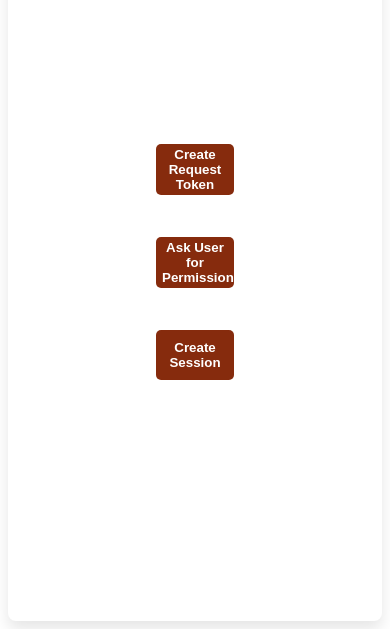
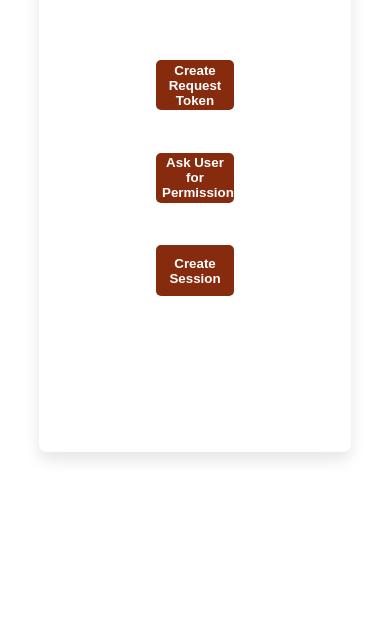
Before and after one commit to Mihanta1/tp, a plain HTML site: page index.html in a window 390 px wide. Shown: the part 231-860 px from the top of the page. Drawn offline with Linux system fonts and the light colour scheme.

Commit message:
update style

```diff
--- a/styles/login.css
+++ b/styles/login.css
@@ -39,9 +39,15 @@ body{
 }
 
 @media (max-width :768px){
+    body{
+        display: flex;
+        flex-direction: column;
+        justify-content: center;
+        align-items: center;
+    }
 .l-container{
-    width: 100vw;
-    height: 90vh;
+    width: 80vw;
+    height: 70vh;
     display: flex;
     flex-direction: column;
     justify-content: center;
@@ -57,13 +63,16 @@ body{
 }
 
 @media (max-width :480px){
-    .l-container{
-        width: 100vw;
-        height: 90vh;
+    body{
         display: flex;
         flex-direction: column;
         justify-content: center;
         align-items: center;
+    }
+    .l-container{
+        width: 80vw;
+        height: 70vh;
+
     }
 
     .l-btn{
```
